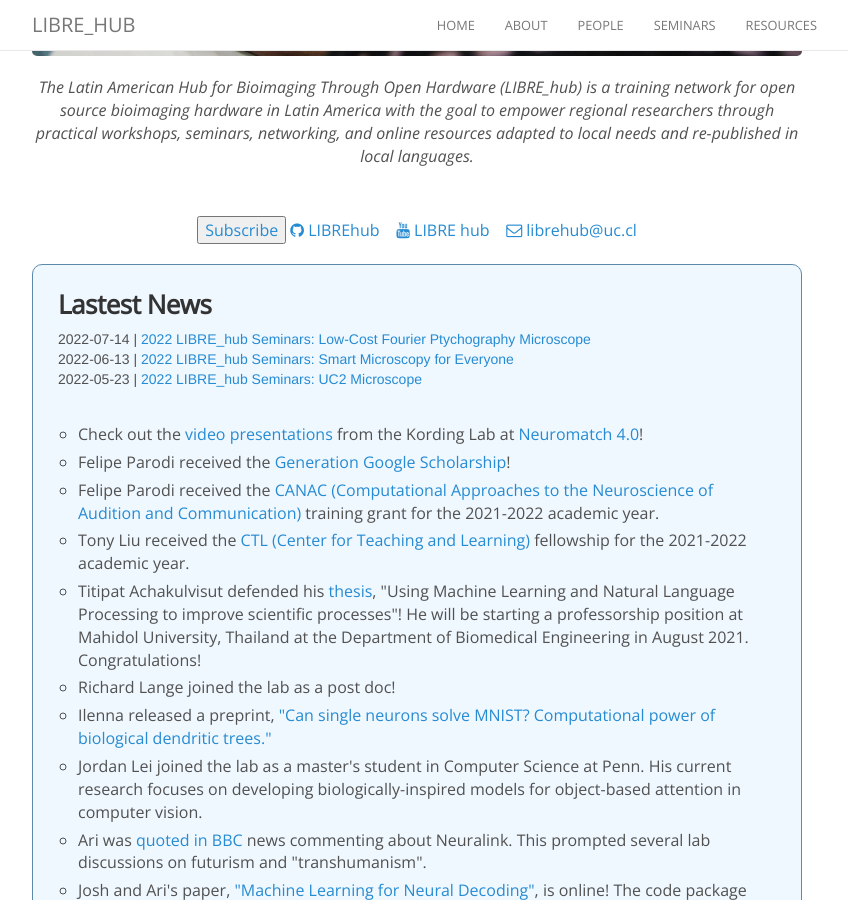
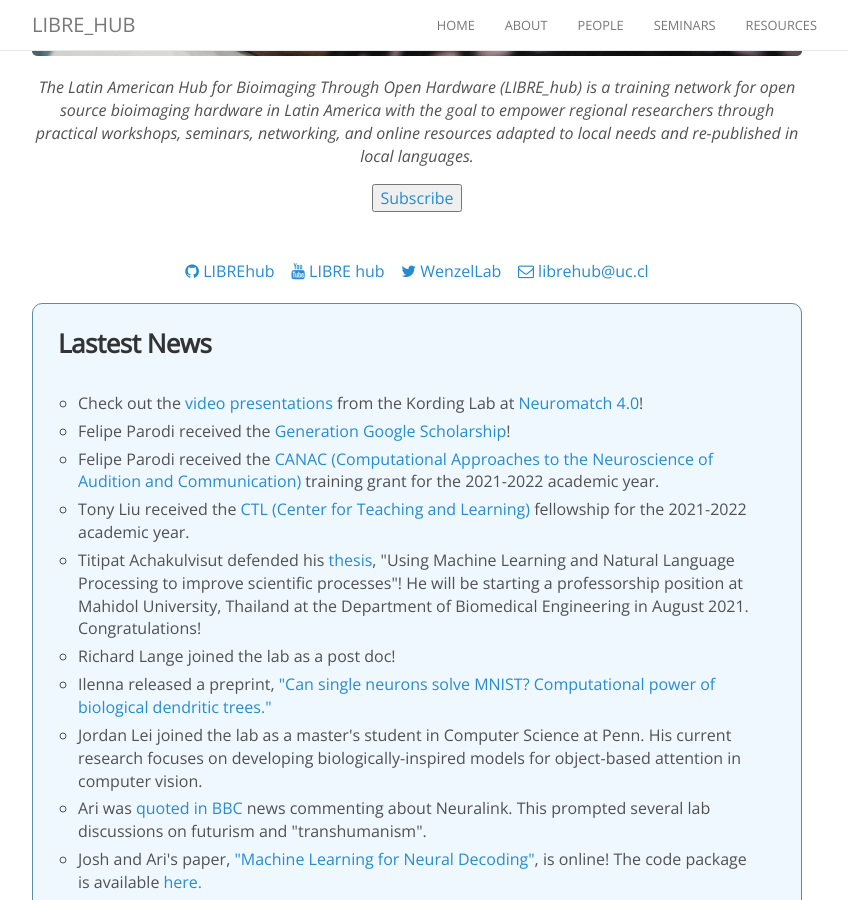
Before and after one commit to LIBREhub/LIBREhub.github.io, a Jekyll site: the page built from index.html, in a window 1280 px wide and 900 px high, scrolled down 555 px. Shown: the whole window, without its empty margins (223-1071 px from the left). Built offline with Jekyll 4.4.1, drawn with Linux system fonts in a browser that asks for light colours; nearby versions of some CDN libraries; comment, search, counter and statistics services are not loaded.

Commit message:
Update index.html

```diff
--- a/index.html
+++ b/index.html
@@ -10,25 +10,20 @@
       <p>
       <i>The Latin American Hub for Bioimaging Through Open Hardware (LIBRE_hub) is a training network for open source bioimaging hardware in Latin America with the         goal to empower regional researchers through practical workshops, seminars, networking, and online resources adapted to local needs and re-published in local           languages.</i>
 
-        <span style="display: block; margin-bottom: 3em"></span>
-
-        <a href="https://mailchi.mp/2efa11be3d6b/libre_hub" target="_blank">
+	 <span style="display: block; margin-bottom: 1em"></span>
+	    <a href="https://mailchi.mp/2efa11be3d6b/libre_hub" target="_blank">
 	    <button>Subscribe</button>
+         <span style="display: block; margin-bottom: 3em"></span>
 
       <a href="https://github.com/librehub"><i class="fa fa-github"></i> LIBREhub</a>&nbsp;&nbsp;&nbsp;
       <a href="https://www.youtube.com/channel/UCKaffupDA8KKrDE0rd668Xw"><i class="fa fa-youtube"></i> LIBRE hub</a>&nbsp;&nbsp;&nbsp;
-   <!--   <a href="https://twitter.com/KordingLab"><i class="fa fa-twitter"></i> KordingLab</a>&nbsp;&nbsp;&nbsp; -->
+      <a href="https://twitter.com/WenzelLab"><i class="fa fa-twitter"></i> WenzelLab</a>&nbsp;&nbsp;&nbsp;
       <a href="mailto:librehub@uc.cl"><i class="fa fa-envelope-o"></i> librehub@uc.cl</a>
       </p>
 
       <div class="w3-container" style="   background: #f0f8ff; padding: 25px; border-radius:10px; border: 1px solid #5d8aa8">
         <div style="text-align:left">
           <h3> Lastest News </h3>
-          2022-07-14 | <a href="https://youtu.be/0U16qJQFn-Y">2022 LIBRE_hub Seminars: Low-Cost Fourier Ptychography Microscope</a>
-          <br>
-          2022-06-13 | <a href="https://youtu.be/w8SHepYeZ44">2022 LIBRE_hub Seminars: Smart Microscopy for Everyone</a>
-          <br>
-          2022-05-23 | <a href="https://youtu.be/ivhmaaL3dRM">2022 LIBRE_hub Seminars: UC2 Microscope</a>
           <span style="display: block; margin-bottom: 1em"></span>
           <div class="news">
               {% capture now %}{{'now' | date: '%s' | minus: 5184000 %}}{% endcapture %}
```
